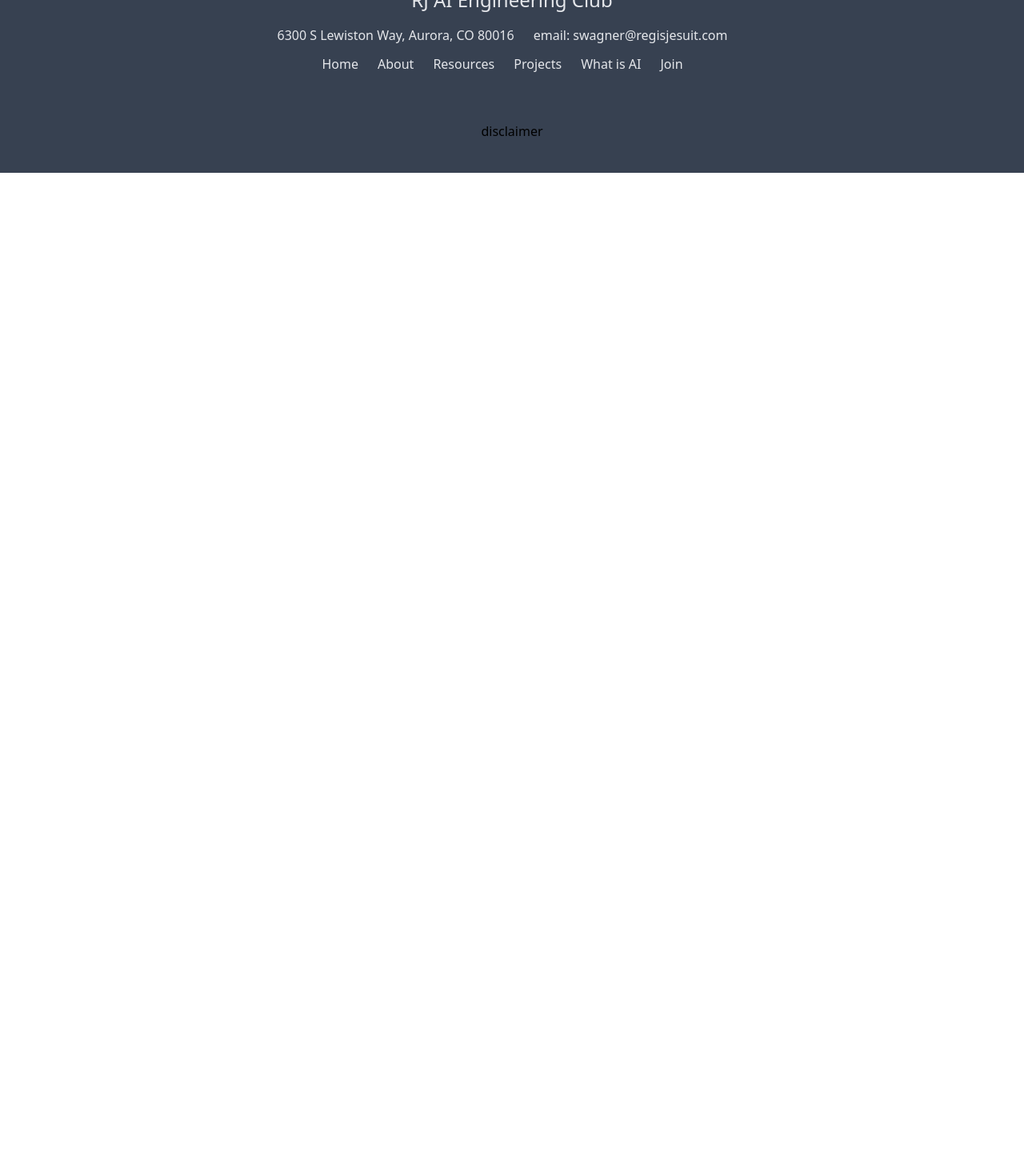
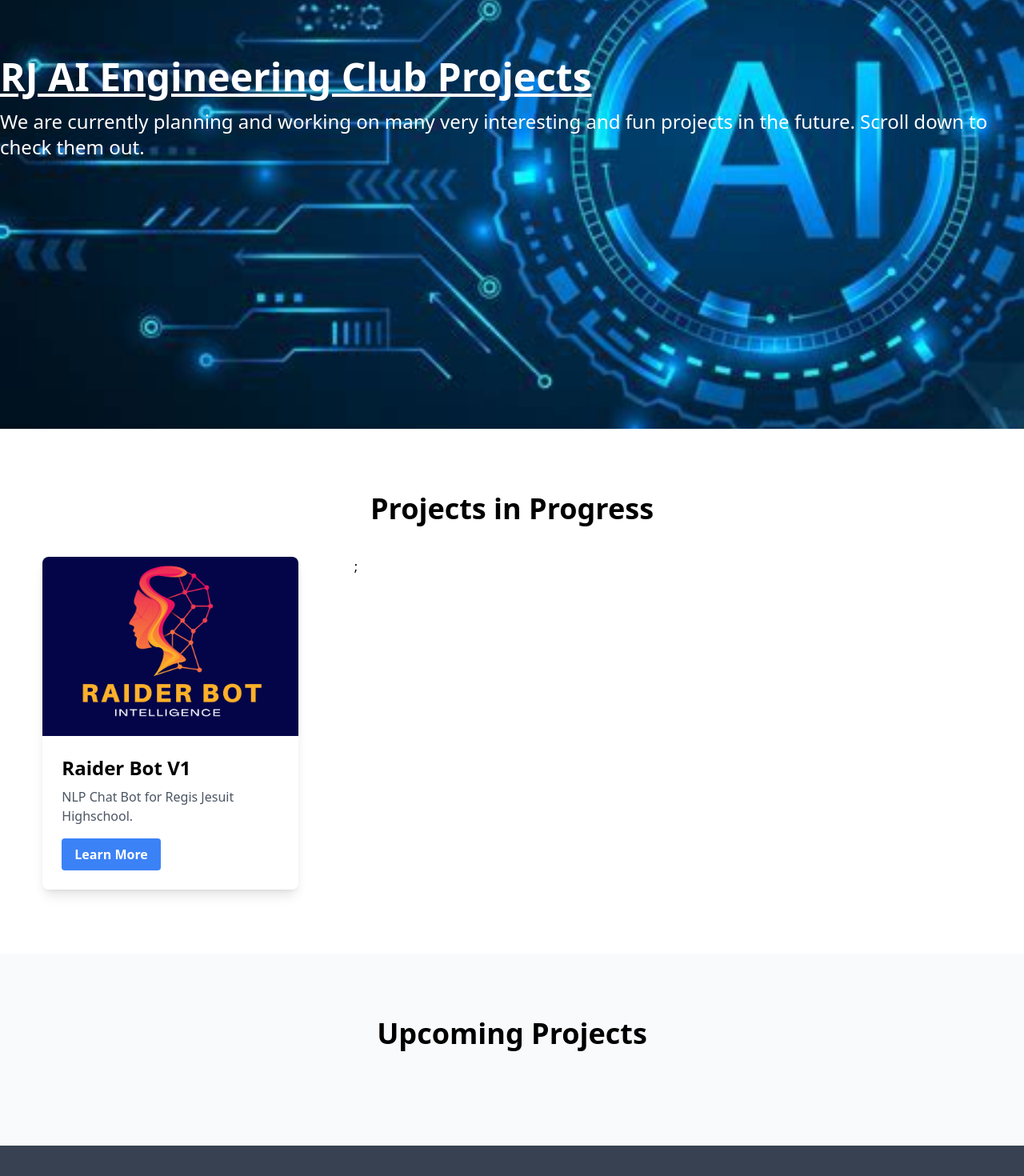
Before and after one commit to David-rel/rj-ai-club, a Next.js app: page /projects in a window 1280 px wide. Shown: the part 400-1870 px from the top of the page at 80% size. Before the commit the page ends 800 px from the top, so only its background shows below. Built offline with nearby package versions, Linux system fonts and the light colour scheme.

Commit message:
Projects area added

```diff
--- /dev/null
+++ b/components/ProjectCard.js
@@ -0,0 +1,33 @@
+import Image from "next/image";
+import Link from "next/link";
+
+// within the projects grid
+
+
+export default function ProjectCard({
+  imageUrl,
+  title,
+  description,
+  buttonLink,
+}) {
+  return (
+    <div className="overflow-hidden shadow-lg rounded-lg h-90 w-60 md:w-80 cursor-pointer m-auto">
+      <Image
+        className="h-56 w-full object-cover"
+        src={imageUrl}
+        alt={title}
+        width={500}
+        height={300}
+      />
+      <div className="p-6">
+        <h2 className="text-2xl font-semibold mb-2">{title}</h2>
+        <p className="text-gray-600">{description}</p>
+        <Link href={buttonLink}>
+          <button className="mt-4 bg-blue-500 hover:bg-blue-700 text-white font-bold py-2 px-4 rounded">
+            Learn More
+          </button>
+        </Link>
+      </div>
+    </div>
+  );
+}
--- a/package.json
+++ b/package.json
@@ -21,6 +21,7 @@
     "react-dom": "18.2.0",
     "react-icons": "^4.9.0",
     "react-scroll": "^1.8.9",
+    "react-transition-group": "^4.4.5",
     "tailwindcss": "3.3.2"
   }
 }
--- a/pages/projects/index.js
+++ b/pages/projects/index.js
@@ -1,9 +1,62 @@
-import React from 'react'
+import Image from "next/image";
+import ProjectCard from "../../components/ProjectCard";
 
-function index() {
+
+export default function Home() {
   return (
-    <div>index</div>
-  )
+    <div>
+      <div className="relative bg-black text-white min-h-screen flex items-center justify-center">
+        <div className="absolute inset-0 bg-hero-image">
+          <Image
+            src="/about/aiclub.jpeg"
+            alt="Background image"
+            layout="fill"
+            objectFit="cover"
+            quality={100}
+          />
+        </div>
+        <div className="hero-text z-10 opacity-0">
+          <h1 className="text-5xl font-bold text-white underline">
+            RJ AI Engineering Club Projects
+          </h1>
+          <h2 className="text-2xl mt-4 text-white">
+            We are currently planning and working on many very interesting and
+            fun projects in the future. Scroll down to check them out.
+          </h2>
+        </div>
+      </div>
+
+      {/* Projects in Progress Section */}
+      <section className="bg-white py-20">
+        <div className="container mx-auto px-4">
+          <h2 className="text-4xl font-bold text-center mb-10">
+            Projects in Progress
+          </h2>
+          <div className="grid grid-cols-1 sm:grid-cols-2 md:grid-cols-3 gap-8">
+            {/* Add your project cards here */}
+            <ProjectCard
+              imageUrl="/projects/raiderbot.png"
+              title="Raider Bot V1"
+              description="NLP Chat Bot for Regis Jesuit Highschool."
+              buttonLink="/projects/raiderBotV1"
+            />
+
+            ;
+          </div>
+        </div>
+      </section>
+
+      {/* Upcoming Projects Section */}
+      <section className="bg-gray-50 py-20">
+        <div className="container mx-auto px-4">
+          <h2 className="text-4xl font-bold text-center mb-10">
+            Upcoming Projects
+          </h2>
+          <div className="grid grid-cols-1 sm:grid-cols-2 md:grid-cols-3 gap-8">
+            {/* Add your project cards here */}
+          </div>
+        </div>
+      </section>
+    </div>
+  );
 }
-
-export default index
--- /dev/null
+++ b/pages/projects/raiderBotV1/index.js
@@ -0,0 +1,11 @@
+import React from 'react'
+
+function RaiderBotV1() {
+  return (
+    <div>
+
+    </div>
+  )
+}
+
+export default RaiderBotV1
--- a/styles/globals.css
+++ b/styles/globals.css
@@ -2,17 +2,32 @@
 @tailwind components;
 @tailwind utilities;
 
-@keyframes fadeInUp {
+@keyframes fadeIn {
   from {
     opacity: 0;
-    transform: translate3d(0, 40px, 0);
   }
   to {
     opacity: 1;
-    transform: translate3d(0, 0, 0);
   }
 }
-.animate-fade-in-up {
-  animation-name: fadeInUp;
-  animation-duration: 2s;
+
+@keyframes fadeInImage {
+  from {
+    opacity: 0;
+  }
+  to {
+    opacity: 1;
+  }
 }
+
+.hero-text {
+  opacity: 0;
+  animation: fadeIn 1s ease-in-out forwards;
+  animation-delay: 0.5s;
+}
+
+.bg-hero-image {
+  opacity: 0;
+  animation: fadeInImage 1s ease-in-out forwards;
+  animation-delay: 1s;
+}
```
Also changed, not shown: public/projects/raiderbot.png (added), 1 other file (tests, documents, lock files or other folders).
